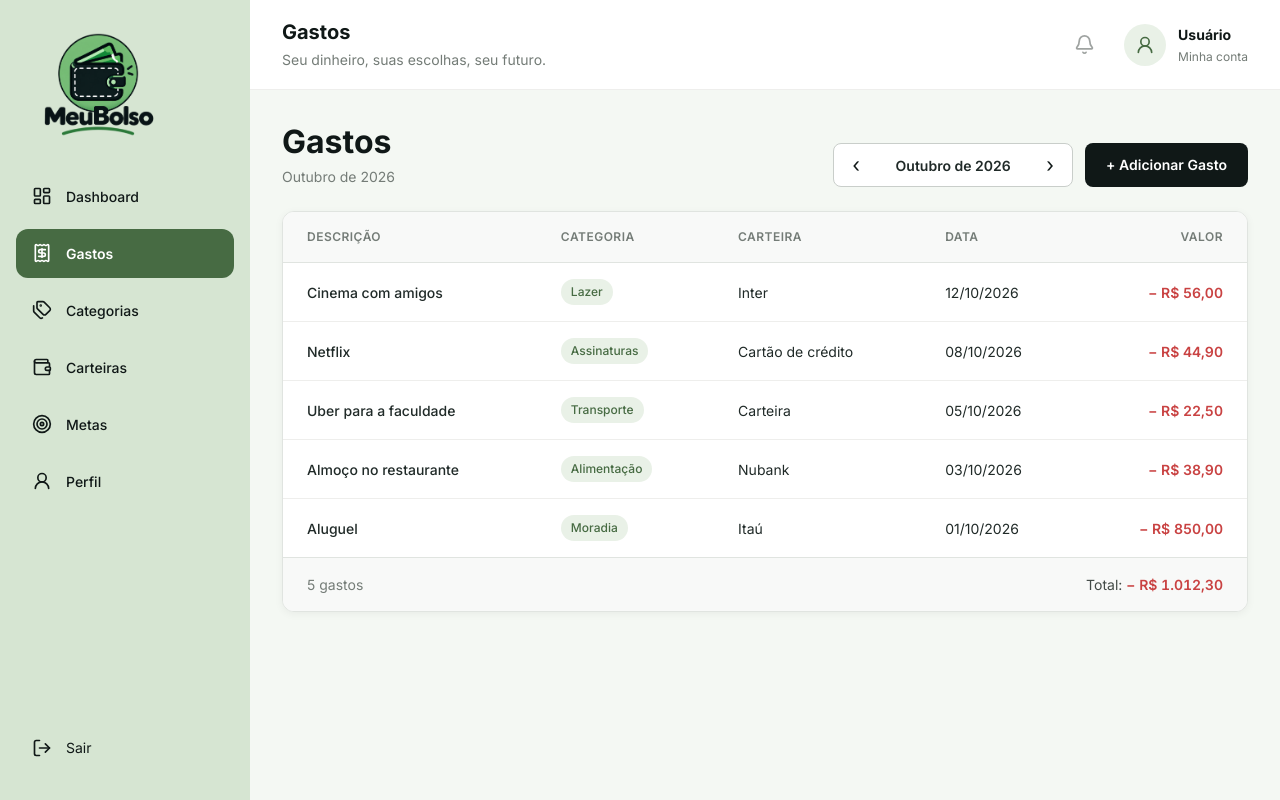
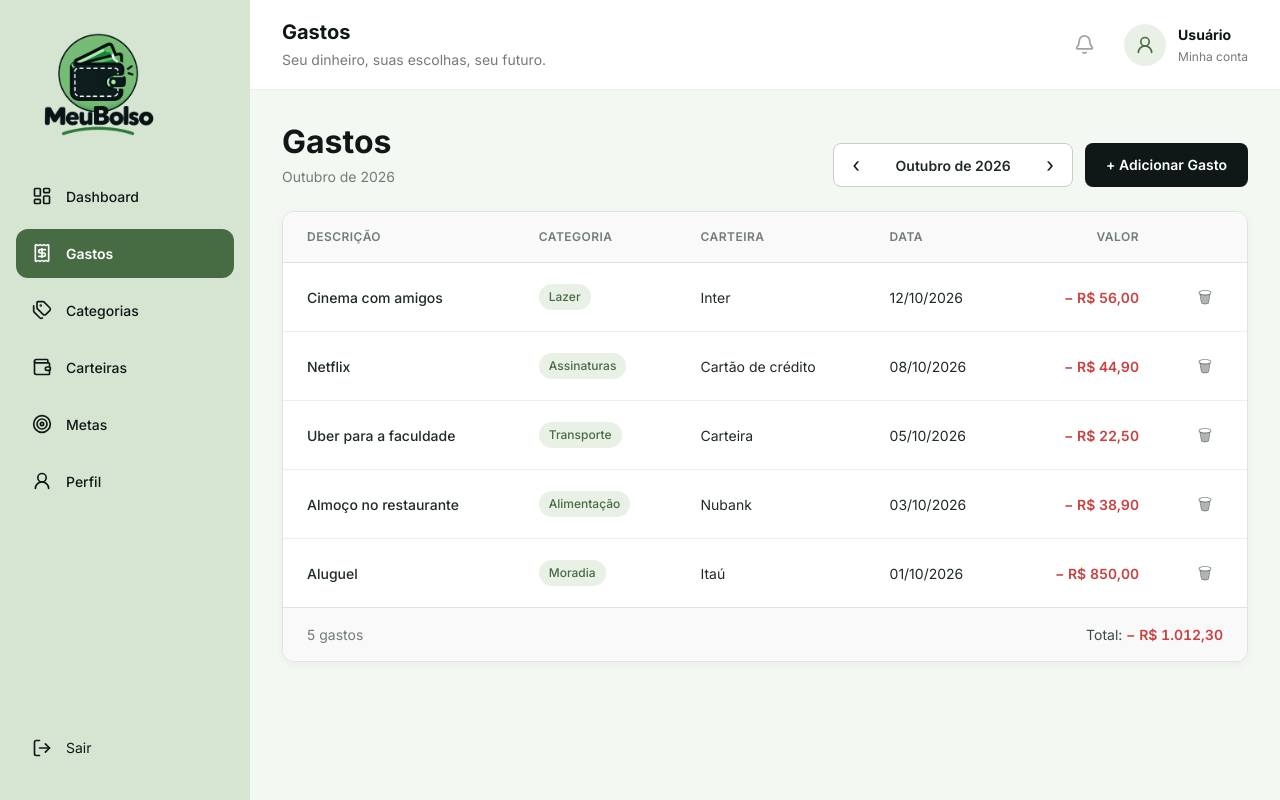
Before and after one commit to ICEI-PUC-Minas-PMGES-TI/pmg-es-2026-2-ti2-8183100-meu-bolso, a React (Vite) app in the folder Codigo/Frontend/: page /gastos in a window 1280 px wide. Built offline with nearby package versions, Linux system fonts and the light colour scheme.

Commit message:
feat: atualiza pagina de gastos

```diff
--- a/Codigo/Frontend/src/pages/Gastos/Gastos.css
+++ b/Codigo/Frontend/src/pages/Gastos/Gastos.css
@@ -383,3 +383,39 @@
         transition: none;
     }
     }
+    /* ---------- Ações (excluir) ---------- */
+
+    .gastos-col-acoes {
+    width: 56px;
+    text-align: center;
+    }
+
+    .gastos-botao-excluir {
+    width: 36px;
+    height: 36px;
+    display: inline-flex;
+    align-items: center;
+    justify-content: center;
+    background: transparent;
+    border: none;
+    border-radius: var(--radius-pequeno);
+    font-size: var(--texto-base);
+    color: var(--cinza-500);
+    transition:
+        background-color var(--transicao-rapida),
+        color var(--transicao-rapida);
+    }
+
+    .gastos-botao-excluir:hover {
+    background-color: var(--erro-fundo);
+    color: var(--erro);
+    }
+
+    .gastos-sr-only {
+    position: absolute;
+    width: 1px;
+    height: 1px;
+    overflow: hidden;
+    clip: rect(0, 0, 0, 0);
+    white-space: nowrap;
+    }
--- a/Codigo/Frontend/src/pages/Gastos/Gastos.jsx
+++ b/Codigo/Frontend/src/pages/Gastos/Gastos.jsx
@@ -308,6 +308,10 @@
         setMesSelecionado(novoGasto.data.slice(0, 7));
         setModalAberto(false);
     }
+    function excluirGasto(id) {
+    if (!window.confirm("Deseja excluir este gasto?")) return;
+    setGastos((atual) => atual.filter((g) => g.id !== id));
+    }
 
     return (
         <section className="gastos-pagina">
@@ -371,6 +375,9 @@
                         <th>Carteira</th>
                         <th>Data</th>
                         <th className="gastos-col-valor">Valor</th>
+                        <th className="gastos-col-acoes">
+                        <span className="gastos-sr-only">Ações</span>
+                        </th>
                     </tr>
                     </thead>
                     <tbody>
@@ -387,6 +394,17 @@
                         <td data-label="Valor" className="gastos-col-valor">
                             <span className="gastos-valor">− {formatarMoeda(g.valor)}</span>
                         </td>
+                        <td data-label="Ações" className="gastos-col-acoes">
+                            <button
+                            type="button"
+                            className="gastos-botao-excluir"
+                            onClick={() => excluirGasto(g.id)}
+                            aria-label={`Excluir gasto ${g.descricao}`}
+                            title="Excluir"
+                            >
+                            🗑
+                            </button>
+</td>
                         </tr>
                     ))}
                     </tbody>
```
